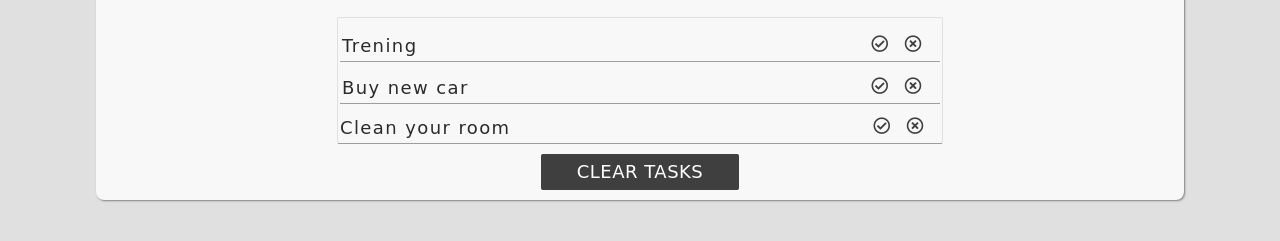
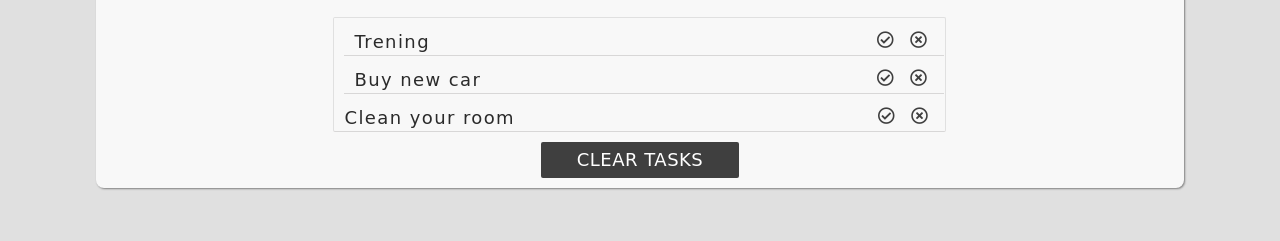
Before and after one commit to orszolka108/ToDoList, a website: page index.html in a window 1280 px wide. Shown: the part 371-612 px from the top of the page. Drawn offline with nearby package versions, Linux system fonts and the light colour scheme; files that its build step writes are made by us from their sources; a web font is replaced by a local one.

Commit message:
changed border

```diff
--- a/scss/main.scss
+++ b/scss/main.scss
@@ -84,7 +84,7 @@ input:focus {
 
 .collection {
     margin: 10px auto;
-    border: 1px solid #e0e0e0;
+    border: .5px solid #e0e0e0;
     border-radius: 2px;
     overflow: hidden;
     position: relative;
@@ -94,12 +94,12 @@ input:focus {
 .collection,
 .collection-item {
     margin: 10px auto;
-    border-bottom: 1px solid #9e9e9e;
+    border-bottom: .5px solid #d8d7d7;
     max-width: 600px;
     padding: 0 1px;
     text-align: left;
     list-style: none;
-    padding: 2px;
+    padding-left: 10px;
 }
 
 /*------------------------------*/
```
